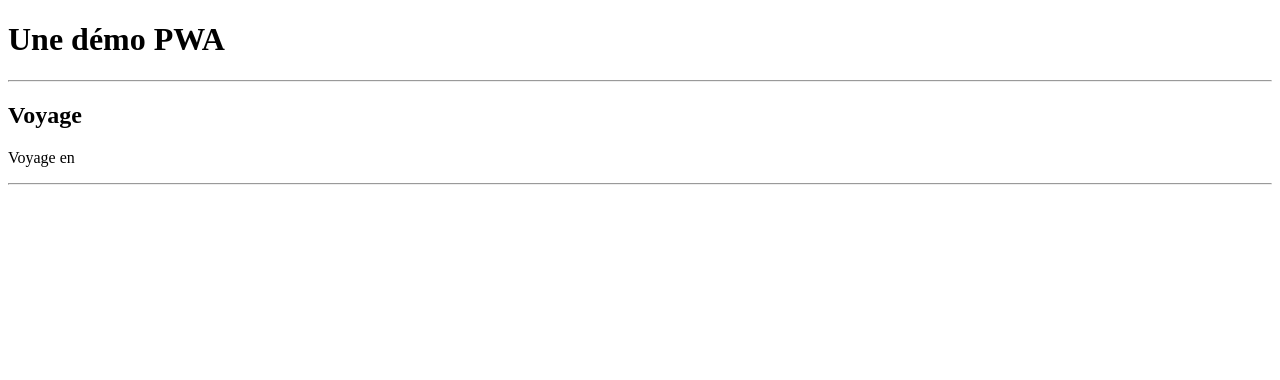
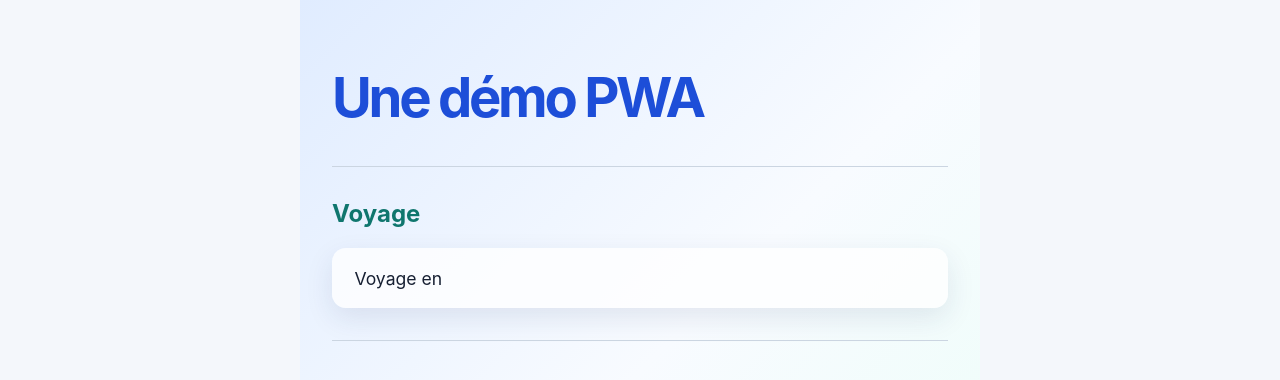
Before and after one commit to francois1343/base, a plain HTML site: page index.html in a window 1280 px wide. Drawn offline with Linux system fonts and the light colour scheme.

Commit message:
add style

```diff
--- a/index.html
+++ b/index.html
@@ -5,6 +5,7 @@
     <meta name="viewport" content="width=device-width, initial-scale=1.0">
     <title>PWA</title>
     <link rel="icon" href="/favicon.ico">
+    <link rel="stylesheet" href="style.css">
     <script defer src="main.js"></script>
 </head>
 <body>
--- /dev/null
+++ b/style.css
@@ -0,0 +1,51 @@
+:root {
+    font-family: Inter, ui-sans-serif, system-ui, -apple-system, BlinkMacSystemFont, "Segoe UI", sans-serif;
+    color: #172033;
+    background: #f4f7fb;
+}
+
+* {
+    box-sizing: border-box;
+}
+
+body {
+    max-width: 680px;
+    min-height: 100vh;
+    margin: 0 auto;
+    padding: 4rem 2rem;
+    background: linear-gradient(135deg, #e0ecff, #f8fbff 48%, #e8fff6);
+}
+
+h1, h2, p {
+    margin-top: 0;
+}
+
+h1 {
+    color: #1d4ed8;
+    font-size: clamp(2rem, 7vw, 3.4rem);
+    letter-spacing: -0.06em;
+}
+
+h2 {
+    margin-top: 2rem;
+    color: #0f766e;
+}
+
+p {
+    padding: 1.2rem 1.4rem;
+    border-radius: 14px;
+    background: rgba(255, 255, 255, 0.78);
+    box-shadow: 0 10px 28px rgba(28, 53, 100, 0.1);
+    font-size: 1.1rem;
+}
+
+.voyage {
+    color: #db2777;
+    font-weight: 700;
+}
+
+hr {
+    border: 0;
+    border-top: 1px solid #cbd5e1;
+    margin: 2rem 0;
+}
```
